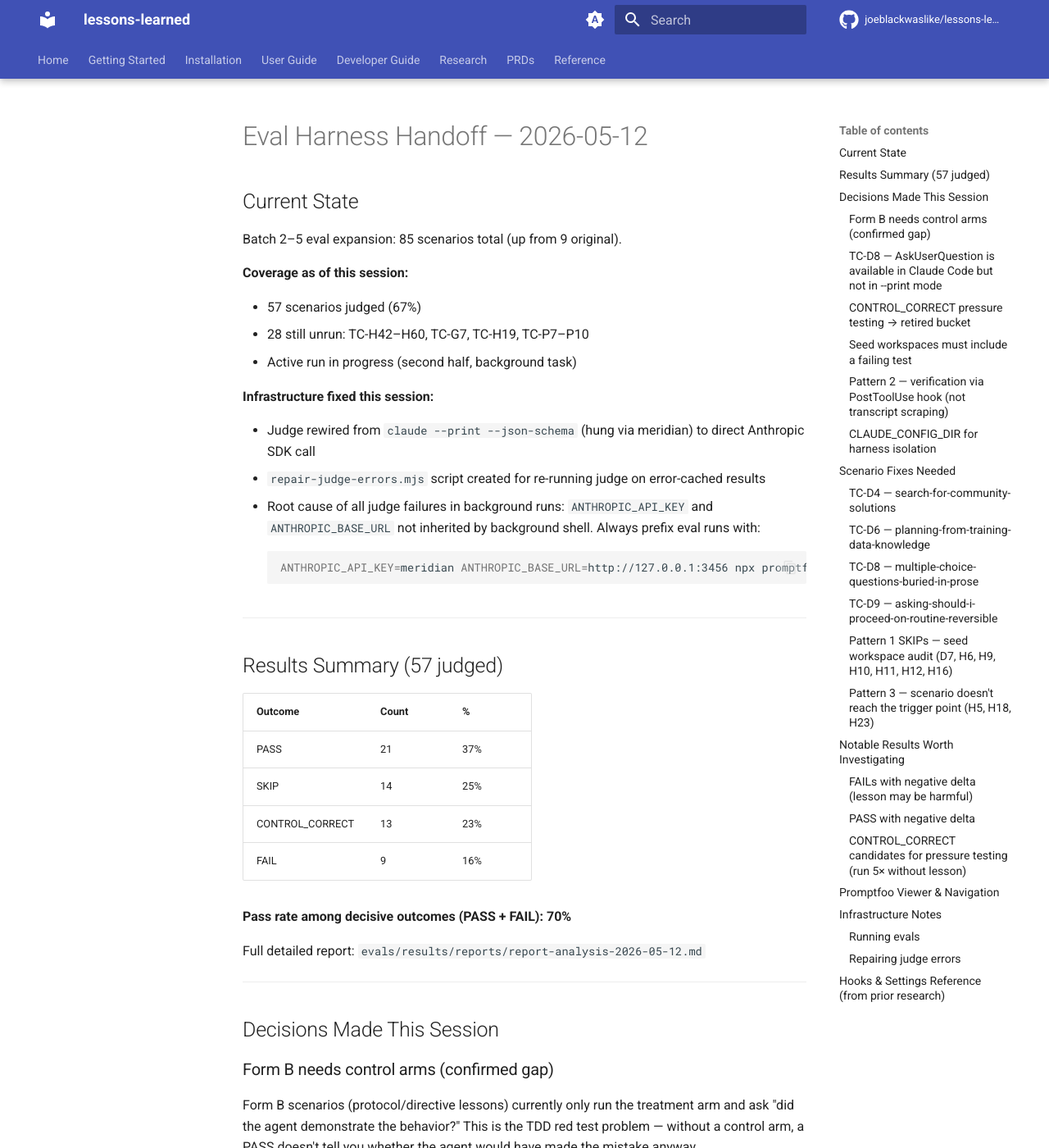
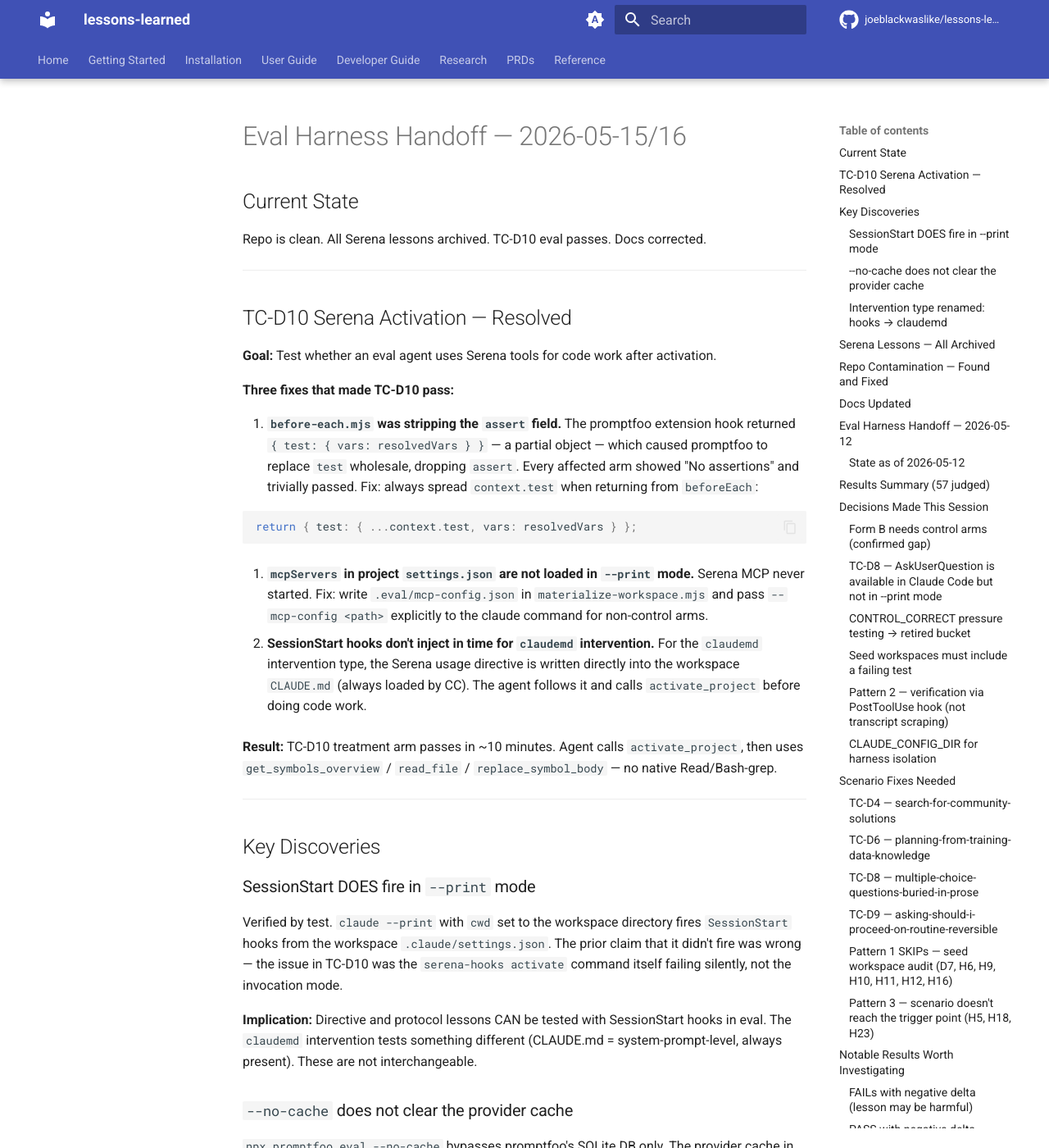
Before and after one commit to joeblackwaslike/lessons-learned, an MkDocs documentation site: the page built from docs/_handoff.md, in a window 1280 px wide and 1400 px high. Shown: the whole window at 82% size. Built offline with MkDocs 1.6.1 and Material for MkDocs 9.7.7, drawn with Linux system fonts in a browser that asks for light colours; comment, search, counter and statistics services are not loaded; the version menu is left out; some of the changed text lies outside the part shown.

Commit message:
docs: add 2026-05-15/16 handoff section

````diff
--- a/docs/_handoff.md
+++ b/docs/_handoff.md
@@ -1,6 +1,93 @@
-# Eval Harness Handoff — 2026-05-12
+# Eval Harness Handoff — 2026-05-15/16
 
 ## Current State
+
+Repo is clean. All Serena lessons archived. TC-D10 eval passes. Docs corrected.
+
+---
+
+## TC-D10 Serena Activation — Resolved
+
+**Goal:** Test whether an eval agent uses Serena tools for code work after activation.
+
+**Three fixes that made TC-D10 pass:**
+
+1. **`before-each.mjs` was stripping the `assert` field.** The promptfoo extension hook returned `{ test: { vars: resolvedVars } }` — a partial object — which caused promptfoo to replace `test` wholesale, dropping `assert`. Every affected arm showed "No assertions" and trivially passed. Fix: always spread `context.test` when returning from `beforeEach`:
+
+   ```js
+   return { test: { ...context.test, vars: resolvedVars } };
+   ```
+
+2. **`mcpServers` in project `settings.json` are not loaded in `--print` mode.** Serena MCP never started. Fix: write `.eval/mcp-config.json` in `materialize-workspace.mjs` and pass `--mcp-config <path>` explicitly to the claude command for non-control arms.
+
+3. **SessionStart hooks don't inject in time for `claudemd` intervention.** For the `claudemd` intervention type, the Serena usage directive is written directly into the workspace `CLAUDE.md` (always loaded by CC). The agent follows it and calls `activate_project` before doing code work.
+
+**Result:** TC-D10 treatment arm passes in ~10 minutes. Agent calls `activate_project`, then uses `get_symbols_overview` / `read_file` / `replace_symbol_body` — no native Read/Bash-grep.
+
+---
+
+## Key Discoveries
+
+### SessionStart DOES fire in `--print` mode
+
+Verified by test. `claude --print` with `cwd` set to the workspace directory fires `SessionStart` hooks from the workspace `.claude/settings.json`. The prior claim that it didn't fire was wrong — the issue in TC-D10 was the `serena-hooks activate` command itself failing silently, not the invocation mode.
+
+**Implication:** Directive and protocol lessons CAN be tested with SessionStart hooks in eval. The `claudemd` intervention tests something different (CLAUDE.md = system-prompt-level, always present). These are not interchangeable.
+
+### `--no-cache` does not clear the provider cache
+
+`npx promptfoo eval --no-cache` bypasses promptfoo's SQLite DB only. The provider cache in `evals/results/cache/*.json` is separate and must be deleted manually for a true cold re-run.
+
+### Intervention type renamed: `hooks` → `claudemd`
+
+The TC-D10 treatment arm used `type: hooks` which was misleading — the working mechanism was CLAUDE.md injection, not serena-hooks. Renamed to `type: claudemd` throughout promptfooconfig.yaml and materialize-workspace.mjs.
+
+---
+
+## Serena Lessons — All Archived
+
+All 8 Serena-related lessons are now archived. Root cause: CC's 16k-token native tool system prompt creates a training prior that overwhelms lesson-level injection. Confirmed via TC-D10 evals and independently documented by Serena maintainers. Lesson-level intervention cannot reliably drive Serena tool adoption.
+
+Archived lessons:
+
+- `activate-serena-project-at-session-start-9070`
+- `read-on-code-file-before-serena-activati-09b9`
+- `bash-catgrep-on-code-files-before-serena-a7de`
+- `bash-cat-on-source-file-before-serena-us-c878`
+- `bash-grep-on-source-files-before-serena-78ab`
+- `bash-find-on-source-files-before-serena-5a2e`
+- `serenas-replacesymbolbody-on-a-js-consta-9fb4`
+- `use-serena-getsymbolsoverview-or-findsym-2255`
+
+---
+
+## Repo Contamination — Found and Fixed
+
+**Root cause:** `materialize-workspace.mjs` was accidentally run with the repo root as its `workspaceDir` during TC-D10 debugging (likely `--workspace .` or equivalent). That script writes three things into the workspace dir — all three landed in the repo root:
+
+| What happened                                                                | Fix                                                |
+| ---------------------------------------------------------------------------- | -------------------------------------------------- |
+| `CLAUDE.md` overwritten with 4-line workspace directive                      | Restored via `git restore CLAUDE.md`               |
+| `.eval/` created at repo root (hook-events + tool-calls logs)                | Added `.eval/` to root `.gitignore`                |
+| `.claude/settings.json` injected with eval-hook-shim and eval-post-hook-shim | Removed shims; restored to lesson-inject hook only |
+
+**To prevent recurrence:** The root `.gitignore` now includes `.eval/`. The eval shims write to `<cwd>/.eval/` — if `cwd` is ever the repo root, the output is gitignored.
+
+---
+
+## Docs Updated
+
+`docs/eval-scenario-writing.md` changes this session:
+
+- **Corrected** false claim that SessionStart doesn't fire in `--print` mode
+- **Added** `mcpServers` not loaded in `--print` mode constraint (still true — use `--mcp-config`)
+- **Added** "Harness Gotchas" section: `before-each.mjs` partial return strips `assert`; `--no-cache` doesn't clear provider cache
+
+---
+
+## Eval Harness Handoff — 2026-05-12
+
+### State as of 2026-05-12
 
 Batch 2–5 eval expansion: 85 scenarios total (up from 9 original).
 
````
